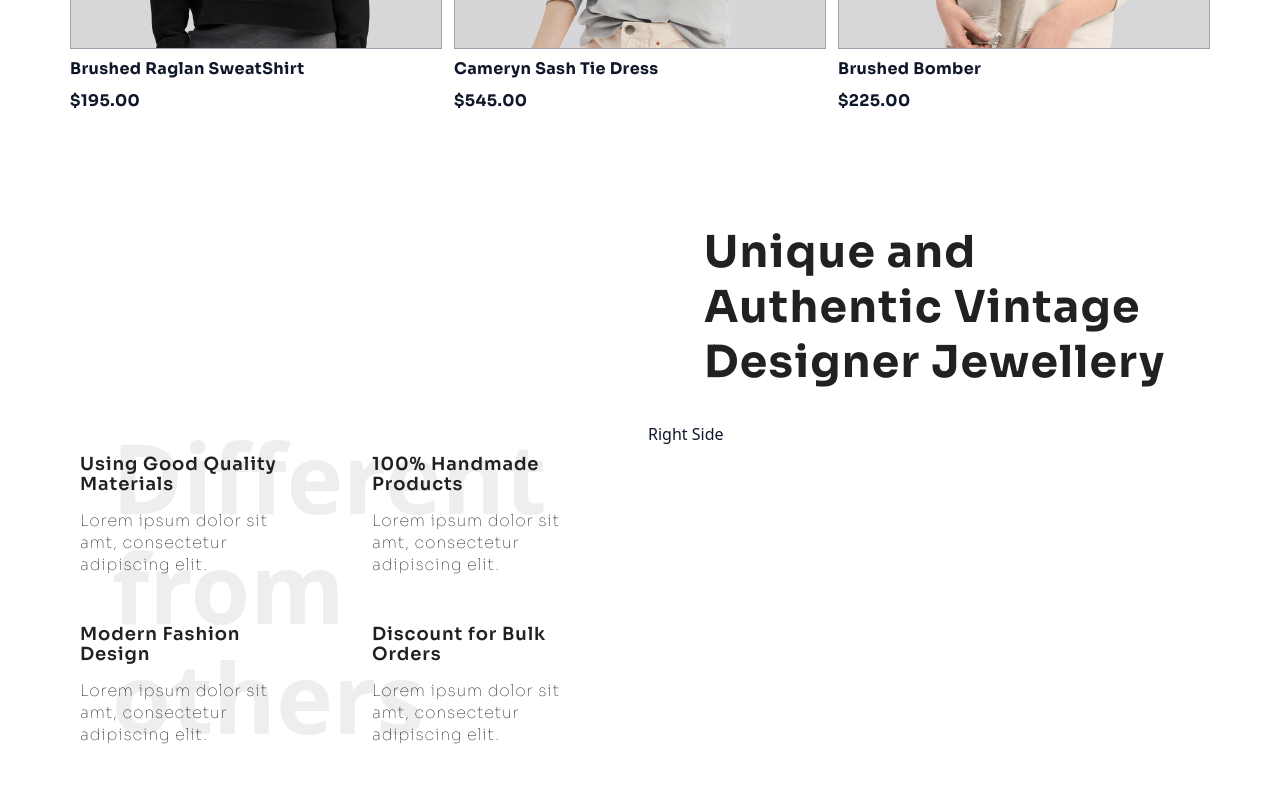
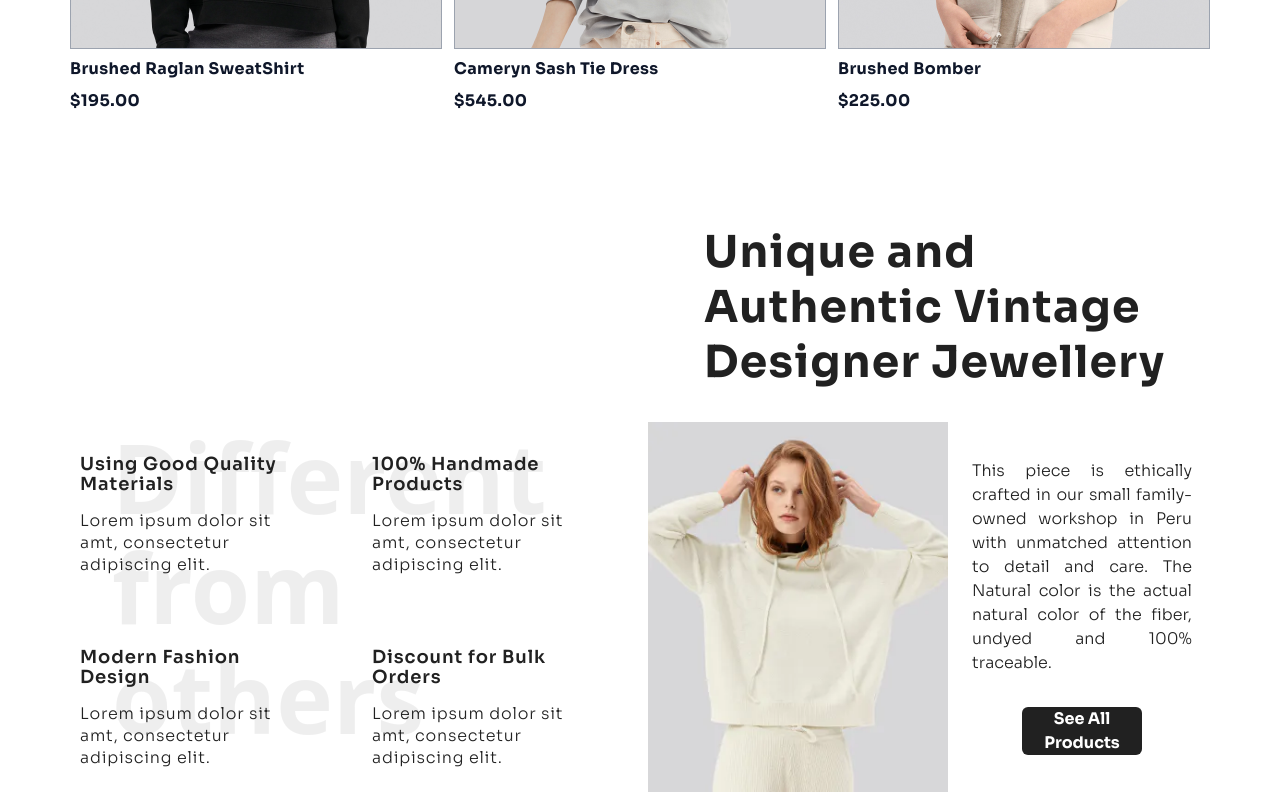
Before and after one commit to jawwad-ali/hackathon, a Next.js app: page / in a window 1280 px wide. Shown: the part 2133-2933 px from the top of the page. Before the commit the page ends 2895 px from the top, so only its background shows below. Built offline with nearby package versions, Linux system fonts and the light colour scheme.

Commit message:
feature section rigt section done

```diff
--- a/app/components/Features.tsx
+++ b/app/components/Features.tsx
@@ -1,6 +1,11 @@
 import { Sora } from "next/font/google";
 
-const sora = Sora({ subsets: ["latin"] });
+import { Button } from "../../components/ui/button";
+
+import FeatureOne from "../images/feature_one.webp";
+import Image from "next/image";
+
+const sora = Sora({ subsets: ["latin"], display: "swap" });
 
 interface MyObject {
   title: string;
@@ -28,7 +33,7 @@ const obj: MyObject[] = [
 
 const Features = () => {
   return (
-    <div>
+    <div className="mb-2">
       <div className="flex justify-center lg:justify-end w-full pt-0 pl-20 lg:pl-32 lg:pb-8">
         <h1
           className={`${sora.className} font-bold text-[2.75rem] leading-[70px] lg:leading-[55px] tracking-[.03em] text-[#212121]
@@ -64,14 +69,33 @@ const Features = () => {
                 {data.title}
               </h3>
               <p
-                className={`text-base font-thin leading-[22px] tracking-[.05em] text-[#212121] ${sora.className}`}
+                className={`text-base font-light leading-[22px] tracking-[.05em] text-[#212121] ${sora.className}`}
               >
                 {data.desc}
               </p>
             </div>
           ))}
         </div>
-        <div>Right Side</div>
+
+        {/* Right Side */}
+        <div className="flex lg:flex-row flex-col justify-center items-center">
+          <Image width="300" height="350" src={FeatureOne} alt="Feature One" />
+          <div className="flex flex-col gap-8 justify-center items-center p-6">
+            <p
+              className={`${sora.className} font-light text-base leading-6 text-[#212121] text-justify`}
+            >
+              This piece is ethically crafted in our small family-owned workshop
+              in Peru with unmatched attention to detail and care. The Natural
+              color is the actual natural color of the fiber, undyed and 100%
+              traceable.
+            </p>
+            <Button
+              className={`${sora.className} text-md h-[48px] w-[120px] bg-[#212121] text-white font-bold`}
+            >
+              See All Products
+            </Button>
+          </div>
+        </div>
       </div>
     </div>
   );
--- a/app/components/HeroSection.tsx
+++ b/app/components/HeroSection.tsx
@@ -11,7 +11,11 @@ import FeaturedTwo from "../images/featured_two.webp";
 import FeaturedThree from "../images/featured_three.webp";
 import FeaturedFour from "../images/featured_four.webp";
 
-const sora = Sora({ subsets: ["latin"] });
+// const sora = Sora({ subsets: ["latin"] });
+const sora = Sora({
+  display: 'swap',
+  subsets: ["latin"]
+})
 
 const HeroSection = () => {
   return (
--- a/app/components/ProductCard.tsx
+++ b/app/components/ProductCard.tsx
@@ -9,7 +9,10 @@ interface ProductCardProps {
   picture: StaticImageData;
 }
 
-const sora = Sora({ subsets: ["latin"] });
+const sora = Sora({
+  subsets: ["latin"],
+  display: "swap",
+});
 
 const ProductCard: React.FC<ProductCardProps> = ({ name, picture, price }) => {
   return (
--- a/app/components/PromotionCard.tsx
+++ b/app/components/PromotionCard.tsx
@@ -11,7 +11,7 @@ interface PromotionCardProps {
   bgColor: string;
 }
 
-const sora = Sora({ subsets: ["latin"] });
+const sora = Sora({ subsets: ["latin"], display: "swap" });
 
 const PromotionCard: React.FC<PromotionCardProps> = ({
   productName,
--- a/app/components/Promotions.tsx
+++ b/app/components/Promotions.tsx
@@ -10,12 +10,14 @@ import PromotionOneImage from "../images/promotion_one.webp";
 import PromotionTwoImage from "../images/promotion_two.webp";
 import Heading from "./Heading";
 
-const sora = Sora({ subsets: ["latin"] });
+const sora = Sora({
+  subsets: ["latin"],
+  display: "swap",
+});
 
 const Promotions = () => {
   return (
     <div className="my-10 lg:my-28">
-
       <Heading subtitle="promotions" mainHeading="Our Promotions Events" />
 
       {/* Products */}
```
Also changed, not shown: app/images/feature_one.webp (added), app/layout.tsx (line endings or trailing spaces), app/page.tsx (line endings or trailing spaces).
